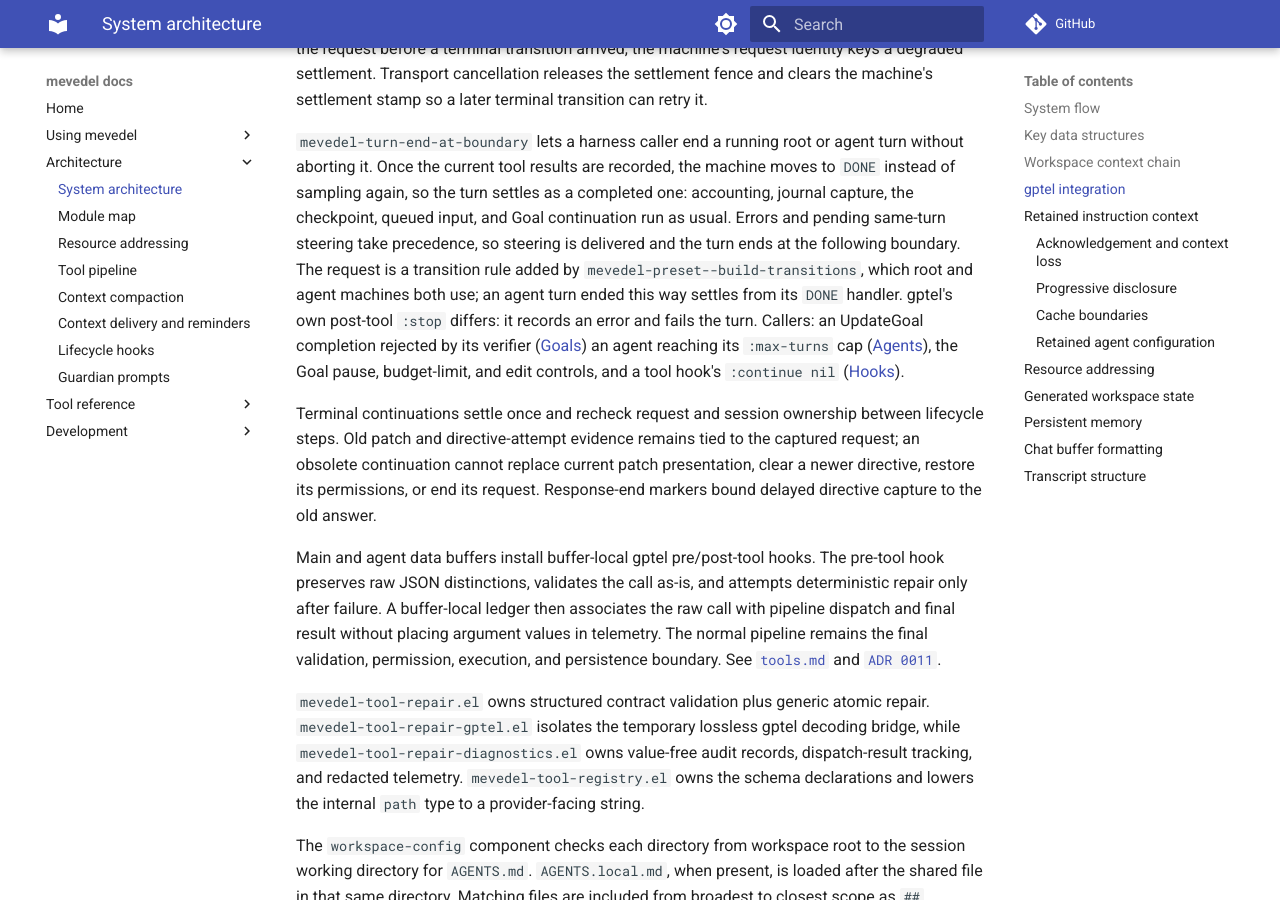
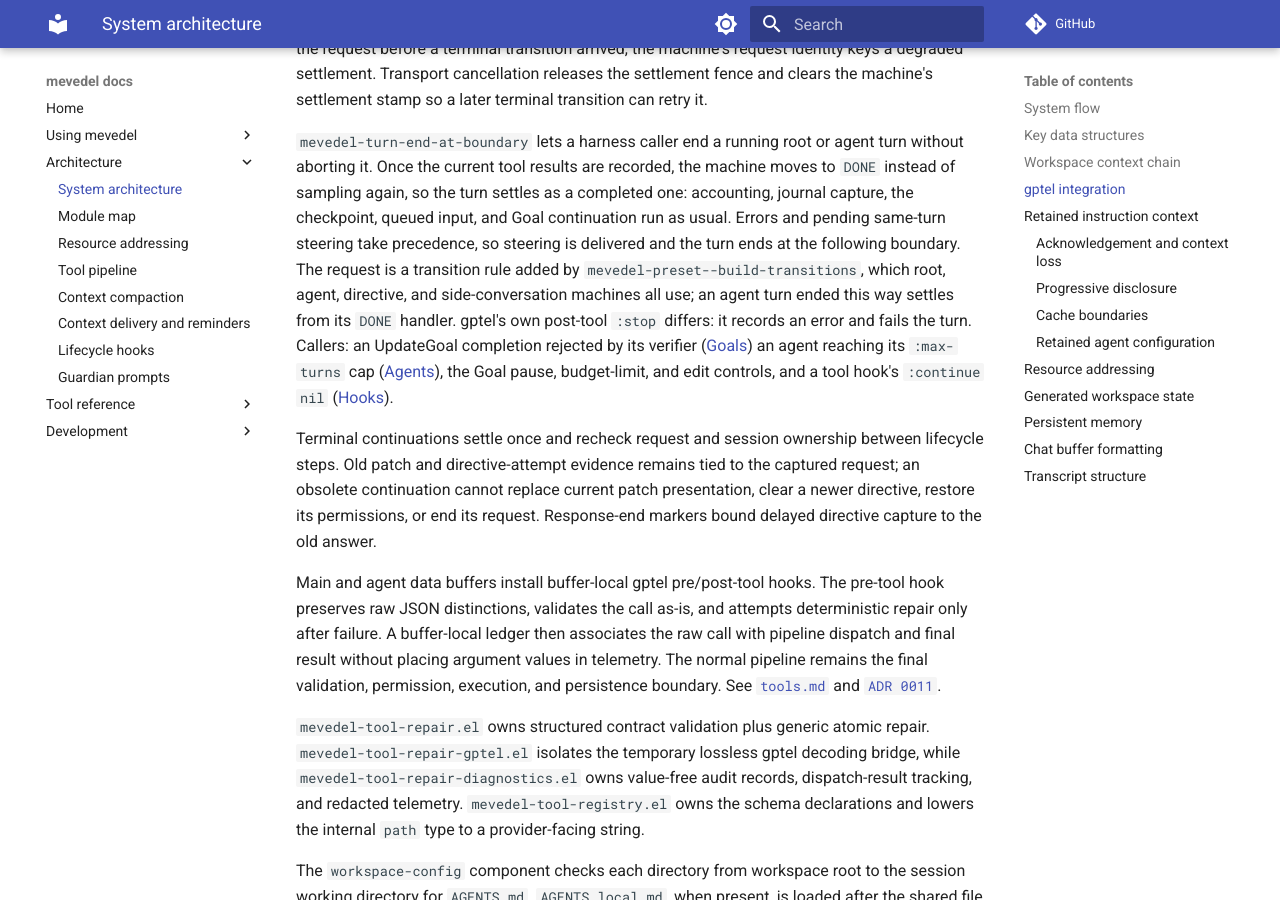
Before and after one commit to FrauH0lle/mevedel, an MkDocs documentation site: the page built from docs/architecture.md, in a window 1280 px wide and 900 px high, scrolled down 12013 px. Built offline with MkDocs 1.6.1 and Material for MkDocs 9.7.7, drawn with Linux system fonts in a browser that asks for light colours; comment, search, counter and statistics services are not loaded.

Commit message:
fix(turn): Deliver steering before ending a turn and cover every request
Review of the end-turn mechanism found four gaps:

- Root steering is mevedel's own session queue, delivered at WAIT.
  TRET routed an ended turn straight to DONE, stranding steering typed
  during a long tool call (for example a Goal completion check) with a
  reserved submission that could never run.
- Merged hook decisions let the last handler's :continue win, so a
  second hook printing {"continue": true} cancelled another's stop.
- Directive and side-conversation machines did not use the transition
  builder, so a hook stop there only messaged and paused the Goal while
  the model kept sampling.
- Pause and a reached budget did not wake a turn waiting in WaitAgent,
  which reaches its boundary only when the wait returns.

* mevedel-presets.el (mevedel-preset--build-transitions): Continue
through WAIT for pending mevedel steering before the end rule.

* mevedel-hooks.el (mevedel-hooks-merge-decisions): Keep any stop.

* mevedel-directive-request.el, mevedel-side-conversation.el: Build
their tables with mevedel-preset--build-transitions.

* mevedel-goal.el (mevedel-goal--end-running-turn): Take a steering
MESSAGE that wakes a WaitAgent turn.
(mevedel-goal-pause, mevedel-goal-set-budget, mevedel-goal-edit): Pass
one.

* docs/architecture.md, docs/goals.md, docs/hooks.md: Update.

* test/test-mevedel-presets.el, test/test-mevedel-hooks.el,
test/test-mevedel-goal.el, test/test-mevedel-directive-request.el: Cover
the steering order, sticky stop, wake-up, and directive table.

```diff
--- a/docs/architecture.md
+++ b/docs/architecture.md
@@ -550,8 +550,9 @@
 Goal continuation run as usual. Errors and pending same-turn steering take
 precedence, so steering is delivered and the turn ends at the following
 boundary. The request is a transition rule added by
-`mevedel-preset--build-transitions`, which root and agent machines both use; an
-agent turn ended this way settles from its `DONE` handler. gptel's own
+`mevedel-preset--build-transitions`, which root, agent, directive, and
+side-conversation machines all use; an agent turn ended this way settles from
+its `DONE` handler. gptel's own
 post-tool `:stop` differs: it records an error and fails the turn. Callers:
 an UpdateGoal completion rejected by its verifier ([Goals](goals.md#goal-tools))
 an agent reaching its `:max-turns` cap ([Agents](agents.md)), the Goal pause,
```
Also changed, not shown: docs/goals.md (+6 -3 lines), docs/hooks.md (+2 -1 lines), 9 other files.
